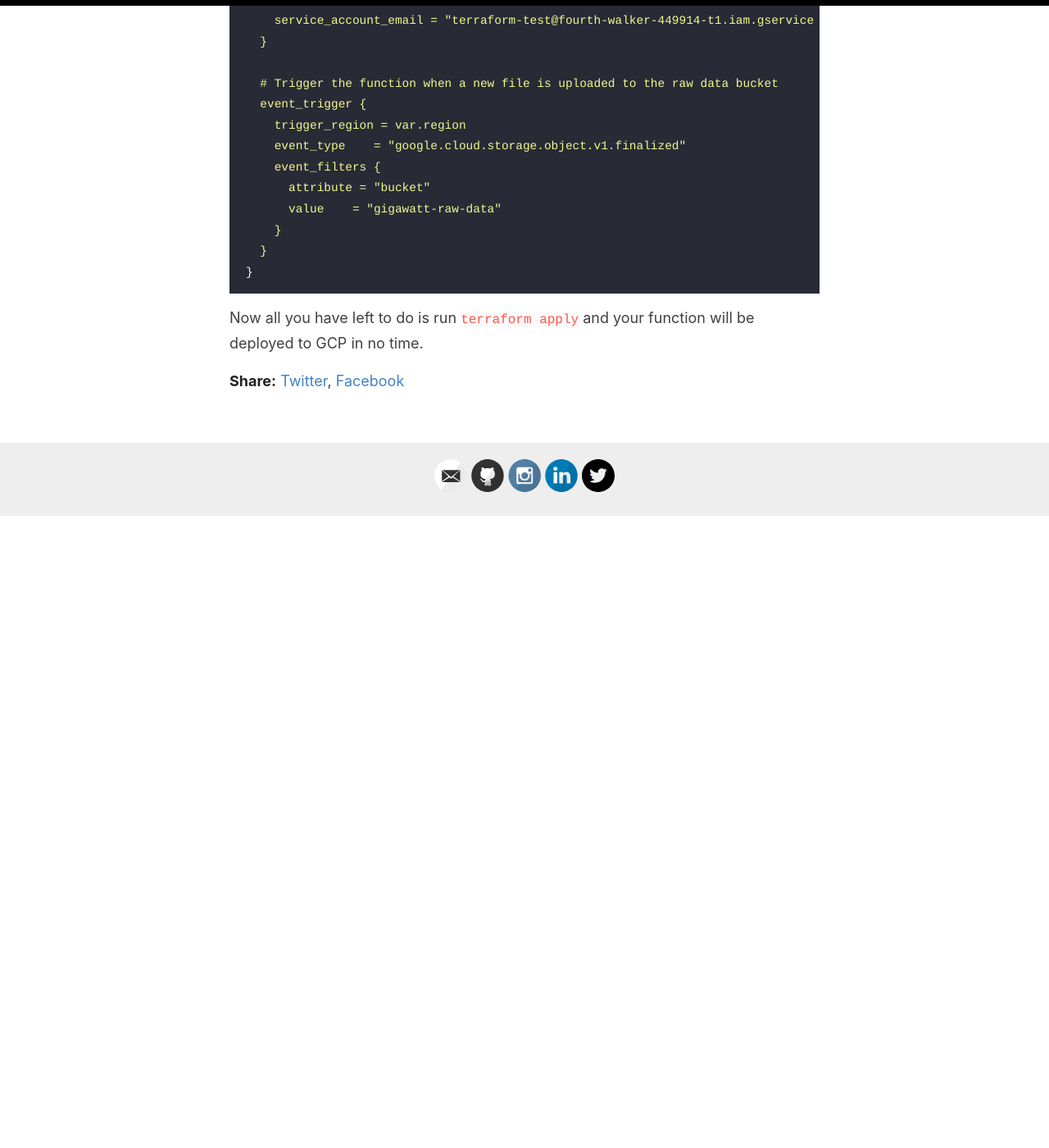
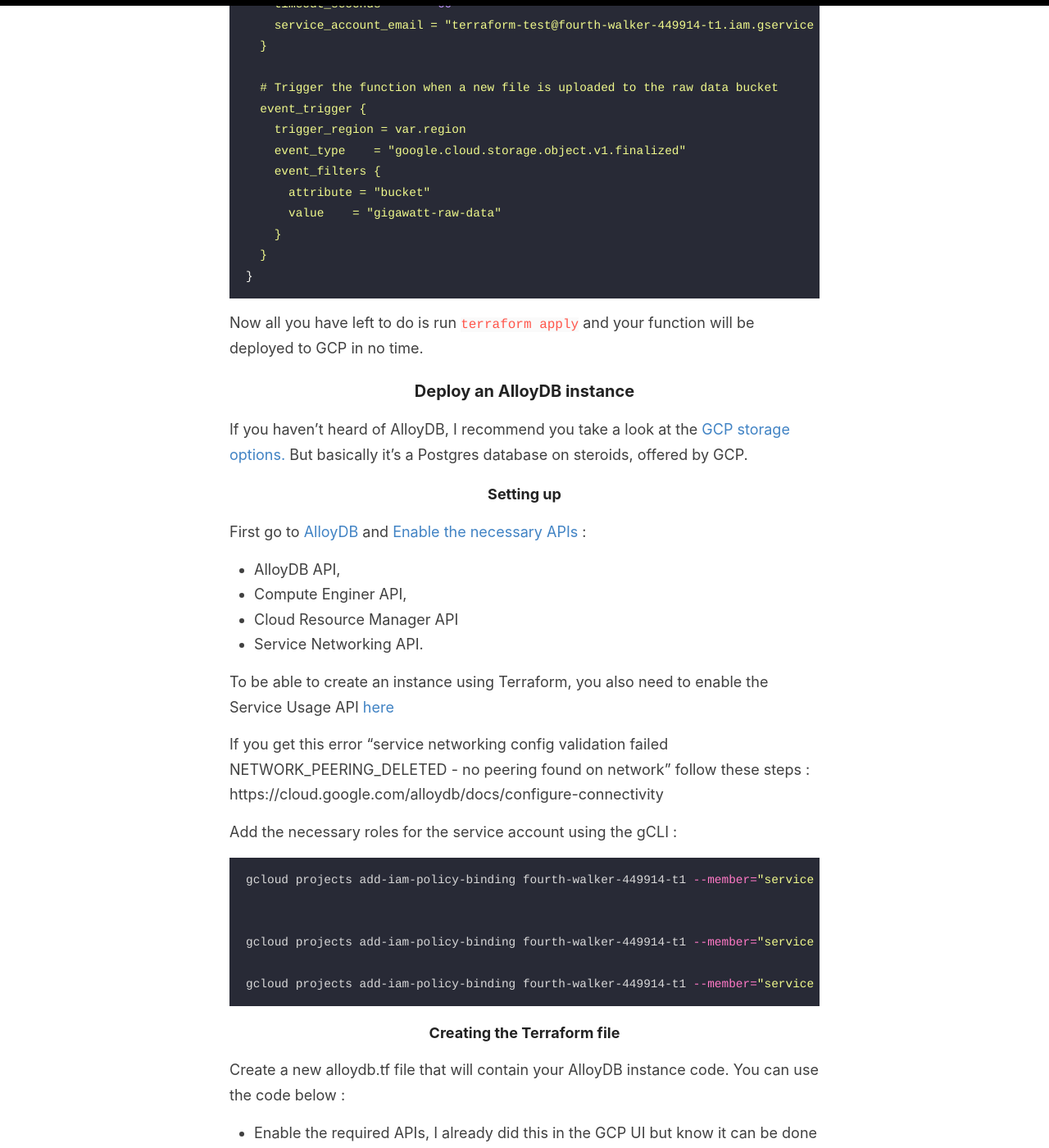
Before and after one commit to everythingdata-ai/everythingdata-ai.github.io, a Jekyll site: the page built from _posts/2025-02-05-gcp-terraform-2.md, in a window 1280 px wide and 1400 px high, scrolled down 5865 px. Shown: the whole window at 82% size. Built offline with Jekyll 4.4.1, drawn with Linux system fonts in a browser that asks for light colours; before the commit the page ends 6495 px from its top, so only the background shows below that; some of the changed text lies outside the part shown.

Commit message:
Update 2025-02-05-gcp-terraform-2.md

````diff
--- a/_posts/2025-02-05-gcp-terraform-2.md
+++ b/_posts/2025-02-05-gcp-terraform-2.md
@@ -1,11 +1,11 @@
 ---
 layout: post
-title: Manage GCP architecutre with Terraform - Part 2
+title: Manage GCP architecutre with Terraform - Part 2 - Cloud Run Functions and AlloyDB
 categories: [Data Engineering, GCP]
 ---
 
 After the first part of the series about managing GCP infrastructure with Terraform, today I will continue with more use cases.
-In this article, we can see how to setp up a Cloud Run Function, and AlloyDB instance and a Data Fusion Instance using Terraform.
+In this article, we can see how to setp up a Cloud Run Function, and AlloyDB instance.
 
 ### Cloud Run Function through the UI
 First let's create a Cloud Run Function through the GCP user interface to understand how it works.
@@ -212,4 +212,141 @@ resource "google_cloudfunctions2_function" "xml_to_json_function" {
   }
 }
 ```
+
 Now all you have left to do is run `terraform apply` and your function will be deployed to GCP in no time.
+
+### Deploy an AlloyDB instance
+If you haven't heard of AlloyDB, I recommend you take a look at the [GCP storage options.](https://everythingdata-ai.github.io/gcp-storage/)
+But basically it's a Postgres database on steroids, offered by GCP.
+
+#### Setting up
+First go to [AlloyDB](https://console.cloud.google.com/alloydb) and [Enable the necessary APIs](https://console.cloud.google.com/flows/enableapi?apiid=alloydb.googleapis.com,compute.googleapis.com,cloudresourcemanager.googleapis.com,servicenetworking.googleapis.com) :
+- AlloyDB API,
+- Compute Enginer API,
+- Cloud Resource Manager API
+- Service Networking API.
+
+To be able to create an instance using Terraform, you also need to enable the Service Usage API [here](https://console.cloud.google.com/apis/library/serviceusage.googleapis.com?project=fourth-walker-449914-t1&inv=1&invt=AbpSqw)
+
+If you get this error "service networking config validation failed NETWORK_PEERING_DELETED - no peering found on network" follow these steps :
+https://cloud.google.com/alloydb/docs/configure-connectivity
+
+Add the necessary roles for the service account using the gCLI :
+
+```bash
+gcloud projects add-iam-policy-binding fourth-walker-449914-t1 --member="serviceAccount:terraform-test@fourth-walker-449914-t1.iam.gserviceaccount.com" --role="roles/compute.networkAdmin"
+
+
+gcloud projects add-iam-policy-binding fourth-walker-449914-t1 --member="serviceAccount:terraform-test@fourth-walker-449914-t1.iam.gserviceaccount.com" --role="roles/compute.securityAdmin"
+
+gcloud projects add-iam-policy-binding fourth-walker-449914-t1 --member="serviceAccount:terraform-test@fourth-walker-449914-t1.iam.gserviceaccount.com" --role="roles/alloydb.admin"
+```
+
+#### Creating the Terraform file
+
+Create a new alloydb.tf file that will contain your AlloyDB instance code.
+You can use the code below :
+
+- Enable the required APIs, I already did this in the GCP UI but know it can be done using Terraform as well :
+
+```yaml
+# Enable required APIs
+resource "google_project_service" "alloydb" {
+
+  for_each = toset([
+    "alloydb.googleapis.com",
+    "compute.googleapis.com",
+    "servicenetworking.googleapis.com"
+  ])
+  service = each.key
+  disable_on_destroy = false
+}
+```
+
+- Set up a network :
+
+```yaml
+# VPC Network
+resource "google_compute_network" "alloydb_network" {
+  name                    = "alloydb-network"
+  auto_create_subnetworks = false
+  depends_on = [google_project_service.alloydb]
+}
+
+# Subnet
+resource "google_compute_subnetwork" "alloydb_subnet" {
+  name          = "alloydb-subnet"
+  ip_cidr_range = "10.0.0.0/24"
+  region        = var.region
+  network       = google_compute_network.alloydb_network.id
+}
+
+# Private IP range
+resource "google_compute_global_address" "private_ip_alloydb" {
+  name          = "alloydb-private-ip"
+  purpose       = "VPC_PEERING"
+  address_type  = "INTERNAL"
+  prefix_length = 16
+  network       = google_compute_network.alloydb_network.id
+}
+
+# VPC Peering
+resource "google_service_networking_connection" "alloydb_vpc_connection" {
+  network                 = google_compute_network.alloydb_network.id
+  service                 = "servicenetworking.googleapis.com"
+  reserved_peering_ranges = [google_compute_global_address.private_ip_alloydb.name]
+}
+```
+
+- Declare you AlloyDB cluster :
+
+```yaml
+# AlloyDB Cluster
+resource "google_alloydb_cluster" "default" {
+  cluster_id = "alloydb-cluster"
+  location   = var.region
+  network_config {
+    network = google_compute_network.alloydb_network.id
+  }
+  initial_user {
+    user     = var.database_user
+    password = var.database_password
+  }
+  depends_on = [google_service_networking_connection.alloydb_vpc_connection]
+}
+```
+
+- Declare your AlloyDB primary instance :
+
+```yaml
+# Primary Instance
+resource "google_alloydb_instance" "primary" {
+  cluster       = google_alloydb_cluster.default.name
+  instance_id   = "alloydb-instance"
+  instance_type = "PRIMARY"
+  machine_config {
+    cpu_count = 2
+  }
+  depends_on = [google_alloydb_cluster.default]
+}
+```
+
+- You can also optionally add a read pool :
+
+```yaml
+# Create read pool (optional)
+resource "google_alloydb_instance" "read_pool" {
+	cluster = google_alloydb_cluster.primary.name
+	instance_id = "alloydb-read-pool"
+	instance_type = "READ_POOL"
+	read_pool_config {
+	node_count = 2
+}
+	machine_config {
+		cpu_count = 2
+	}
+	depends_on = [google_alloydb_instance.primary]
+}
+```
+
+Once you're file is ready and saved, run `terraform apply` and after a few minutes your AlloyDB instance will be ready to use.
````
